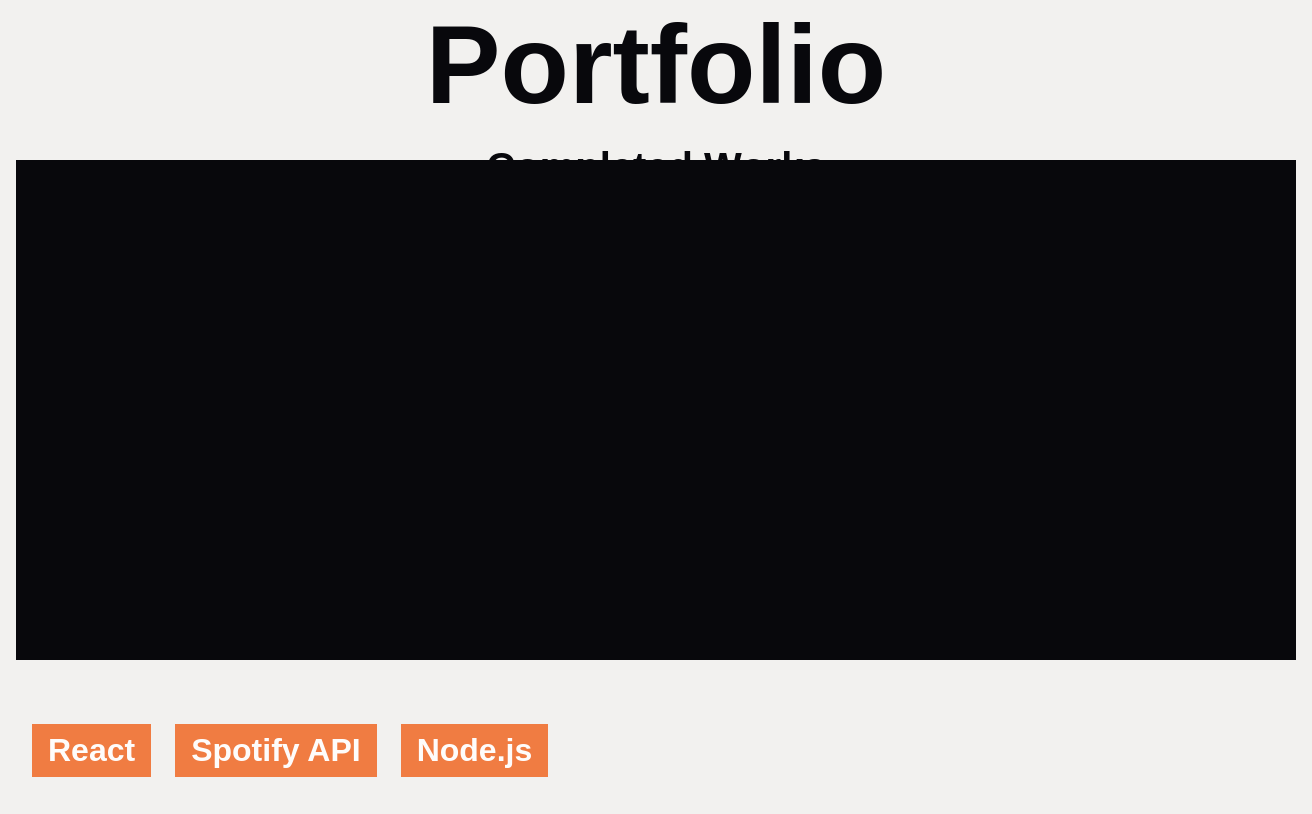
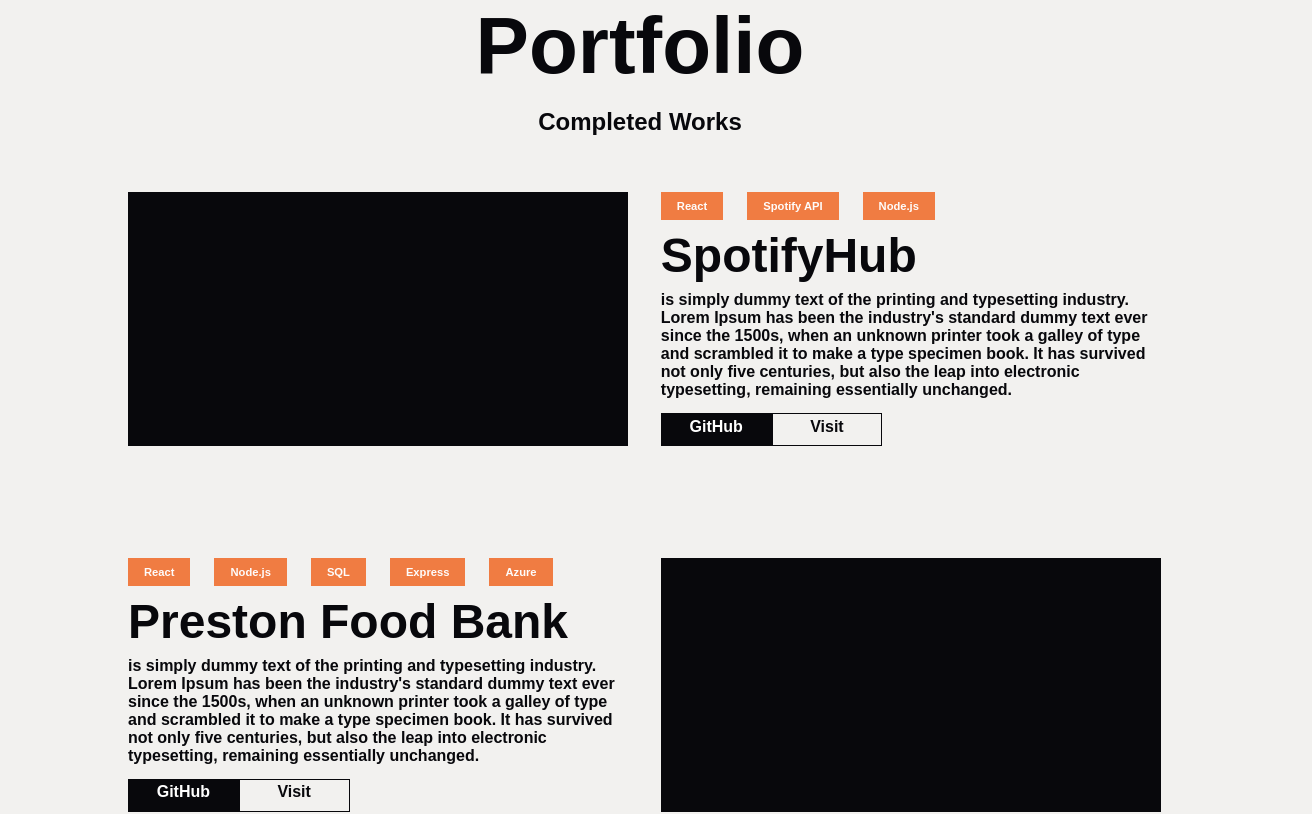
Before and after one commit to Sam-Carson/portfolio2022, a React (Create React App) app: page /test in a window 1280 px wide. Shown: the top 814 px of the page, 1312 px wide, since content can reach past the window. Built offline with nearby package versions, Linux system fonts and the light colour scheme; a web font is replaced by a local one.

Commit message:
portfolio section is complete from mobile thru laptop. Working on laptopLarge and above

```diff
--- a/public/index.css
+++ b/public/index.css
@@ -1,5 +1,4 @@
 body {
   background-color: #f2f1ef;
   margin: 0; /*IMPORTANT: prevents margin around entire root*/
-  /* overflow: hidden; */
 }
--- a/src/Variables/Variables.scss
+++ b/src/Variables/Variables.scss
@@ -26,7 +26,7 @@
   "desktop": 2560px,
 ) !default;
 
-@mixin responsive-test {
+@mixin responsive {
   @include phoneSmall() {
     @include mobile-flex;
   }
@@ -37,13 +37,10 @@
     @include mobile-flex;
   }
   @include laptop() {
-    @include mobile-flex;
   }
   @include laptopLarge() {
-    @include mobile-flex;
   }
   @include desktop() {
-    @include mobile-flex;
   }
 }
 
--- a/src/components/Works.js
+++ b/src/components/Works.js
@@ -12,7 +12,7 @@
         <div className="project-container">
           <div className="img-tester"></div>
           <div className="project-tech-container">
-            <div className="project-tech">React</div>
+            <div className="project-tech first-tech">React</div>
             <div className="project-tech">Spotify API</div>
             <div className="project-tech">Node.js</div>
           </div>
@@ -37,12 +37,13 @@
       </div>
       <div className="works-container">
         <div className="project-container">
-          <div className="img-tester"></div>
-          <div className="project-tech-container">
-            <div className="project-tech">React</div>
-            <div className="project-tech">Azure</div>
+          <div className="img-tester img-tester-img-right"></div>
+          <div className="project-tech-container project-tech-container-img-right">
+            <div className="project-tech first-tech">React</div>
             <div className="project-tech">Node.js</div>
             <div className="project-tech">SQL</div>
+            <div className="project-tech">Express</div>
+            <div className="project-tech">Azure</div>
           </div>
           <h3>Preston Food Bank</h3>
           <p>
@@ -53,11 +54,11 @@
             centuries, but also the leap into electronic typesetting, remaining
             essentially unchanged.
           </p>
-          <div className="hero-btn-container">
-            <div className="hero-resume-btn">
-              <a href="https://github.com/Sam-Carson/spotifyHub">GitHub</a>
+          <div className="links-btn-container">
+            <div className="links-github-btn">
+              <a href="/c">GitHub</a>
             </div>
-            <div className="hero-contact-btn">
+            <div className="links-visit-btn">
               <a href="/contact">Visit</a>
             </div>
           </div>
--- a/src/pages/Home.js
+++ b/src/pages/Home.js
@@ -2,6 +2,7 @@
 import Hero from "../components/Hero";
 import Navbar from "../components/Navbar";
 import Ticker from "../components/Ticker";
+import Works from "../components/Works";
 
 export default function Home() {
   return (
@@ -9,6 +10,7 @@
       <Navbar />
       <Hero />
       <Ticker />
+      <Works />
     </div>
   );
 }
--- a/src/styles/Ticker/Ticker.css
+++ b/src/styles/Ticker/Ticker.css
@@ -3,6 +3,12 @@
   height: 30vh;
   width: 100%;
   margin-top: 1rem;
+  overflow: hidden;
+}
+@media (min-width: 1024px) {
+  section {
+    height: 25vh;
+  }
 }
 
 .ticker-banner {
@@ -58,6 +64,7 @@
 }
 
 .marquee {
+  padding-top: 1rem;
   display: -webkit-inline-box;
   justify-content: space-between;
   transform: rotate(-1deg) translateX(-1rem);
--- a/src/styles/Ticker/Ticker.scss
+++ b/src/styles/Ticker/Ticker.scss
@@ -4,6 +4,10 @@
   height: 30vh;
   width: 100%;
   margin-top: 1rem;
+  overflow: hidden;
+  @include laptop {
+    height: 25vh;
+  }
 }
 
 .ticker-banner {
@@ -44,6 +48,7 @@
 }
 
 .marquee {
+  padding-top: 1rem;
   display: -webkit-inline-box;
   justify-content: space-between;
   transform: rotate(-1deg) translateX(-1rem);
--- a/src/styles/Works/Works.css
+++ b/src/styles/Works/Works.css
@@ -22,22 +22,17 @@
     flex-direction: column;
   }
 }
+@media (min-width: 768px) {
+  .works-section {
+    padding: 0 8%;
+    margin: auto;
+  }
+}
 @media (min-width: 1024px) {
   .works-section {
-    display: flex;
-    flex-direction: column;
-  }
-}
-@media (min-width: 1440px) {
-  .works-section {
-    display: flex;
-    flex-direction: column;
-  }
-}
-@media (min-width: 2560px) {
-  .works-section {
-    display: flex;
-    flex-direction: column;
+    width: 80%;
+    padding: 0;
+    margin: auto;
   }
 }
 
@@ -46,6 +41,31 @@
   height: 500px;
   background-color: #08080c;
 }
+@media (min-width: 768px) {
+  .img-tester {
+    margin-top: 2rem;
+  }
+}
+@media (min-width: 1024px) {
+  .img-tester {
+    width: 500px;
+    height: 100%;
+    margin-top: 0;
+    grid-row-start: 1;
+    grid-row-end: 5;
+  }
+}
+@media (min-width: 1440px) {
+  .img-tester {
+    width: 550px;
+  }
+}
+
+@media (min-width: 1024px) {
+  .img-tester-img-right {
+    grid-column-start: 2;
+  }
+}
 
 .works-header {
   width: 100%;
@@ -53,11 +73,23 @@
   display: flex;
   flex-direction: column;
 }
+@media (min-width: 768px) {
+  .works-header {
+    margin-bottom: 3rem;
+  }
+}
 
 .works-header h3 {
   font-size: 7rem;
   margin: 0;
   text-align: center;
+}
+@media (min-width: 1024px) {
+  .works-header h3 {
+    font-size: 5rem;
+    grid-row-start: 2;
+    grid-row-end: 2;
+  }
 }
 
 .works-header p {
@@ -66,20 +98,70 @@
   text-align: center;
   font-size: 2.5rem;
 }
+@media (min-width: 1024px) {
+  .works-header p {
+    font-size: 1.5rem;
+  }
+}
 
 .project-container {
   margin-top: 3rem;
+}
+@media (min-width: 768px) {
+  .project-container {
+    margin-top: 5rem;
+  }
+}
+@media (min-width: 1024px) {
+  .project-container {
+    margin: 3rem 0 2rem 0;
+    display: grid;
+    grid-template-columns: 50% 50%;
+    gap: 0.5rem;
+    -moz-column-gap: 1.3rem;
+         column-gap: 1.3rem;
+  }
+}
+@media (min-width: 1440px) {
+  .project-container {
+    row-gap: 1.2rem;
+  }
 }
 
 .project-container h3 {
   font-size: 8rem;
   margin: 1.7rem 0;
 }
+@media (min-width: 1024px) {
+  .project-container h3 {
+    font-size: 3rem;
+    margin: 0;
+  }
+}
+
+.project-container p {
+  font-size: 1.5rem;
+}
+@media (min-width: 1024px) {
+  .project-container p {
+    grid-row-start: 3;
+    grid-row-end: 3;
+    font-size: 1rem;
+    margin: 0;
+  }
+}
 
 .project-tech-container {
   display: flex;
   flex-direction: row;
   margin-top: 4rem;
+}
+@media (min-width: 1024px) {
+  .project-tech-container {
+    grid-row-start: 1;
+    grid-row-end: 1;
+    margin-top: 0;
+  }
 }
 
 .project-tech {
@@ -95,6 +177,17 @@
   margin: 0 0.5rem 0 1rem;
   font-size: 2rem;
 }
+@media (min-width: 1024px) {
+  .project-tech {
+    font-size: 0.7rem;
+  }
+}
+
+@media (min-width: 1024px) {
+  .first-tech {
+    margin-left: 0;
+  }
+}
 
 .works-container {
   height: -webkit-fit-content;
@@ -102,13 +195,24 @@
   height: fit-content;
   display: flex;
   flex-direction: column;
-  margin-top: 3rem;
+}
+@media (min-width: 1024px) {
+  .works-container {
+    margin-top: 2rem;
+  }
 }
 
 .links-btn-container {
   display: flex;
   margin-top: 2rem;
   flex-direction: row;
+}
+@media (min-width: 1024px) {
+  .links-btn-container {
+    grid-row-start: 4;
+    grid-row-end: 4;
+    margin-top: 0.4rem;
+  }
 }
 
 .links-github-btn,
@@ -119,12 +223,18 @@
   height: 5rem;
   text-align: center;
 }
+@media (min-width: 1024px) {
+  .links-github-btn,
+.links-visit-btn {
+    height: 1.5rem;
+    width: 20%;
+    padding: 0.2rem;
+  }
+}
 
 .links-github-btn {
   background-color: #08080c;
   color: #fefcfb;
-  width: 45%;
-  height: 5rem;
 }
 
 .links-btn-container .links-visit-btn a,
@@ -132,6 +242,12 @@
   color: white;
   text-decoration: none;
   font-size: 2.7rem;
+}
+@media (min-width: 1024px) {
+  .links-btn-container .links-visit-btn a,
+.links-btn-container .links-github-btn a {
+    font-size: 1rem;
+  }
 }
 
 .links-btn-container .links-github-btn a:hover {
--- a/src/styles/Works/Works.scss
+++ b/src/styles/Works/Works.scss
@@ -4,13 +4,42 @@
   width: 100%;
   height: 70vh;
   padding: 0rem 1rem;
-  @include responsive-test;
+  @include responsive;
+  @include tablet {
+    padding: 0 8%;
+    margin: auto;
+  }
+  @include laptop {
+    width: 80%;
+    padding: 0;
+    margin: auto;
+  }
 }
 
+// ^1024px becomes grid item 1
 .img-tester {
   width: 100%;
   height: 500px;
   background-color: $black;
+  @include tablet {
+    margin-top: 2rem;
+  }
+  @include laptop {
+    width: 500px;
+    height: 100%;
+    margin-top: 0;
+    grid-row-start: 1;
+    grid-row-end: 5;
+  }
+  @include laptopLarge {
+    width: 550px;
+  }
+}
+
+.img-tester-img-right {
+  @include laptop {
+    grid-column-start: 2;
+  }
 }
 
 .works-header {
@@ -18,12 +47,20 @@
   height: 8vh;
   display: flex;
   flex-direction: column;
+  @include tablet {
+    margin-bottom: 3rem;
+  }
 }
 
 .works-header h3 {
   font-size: 7rem;
   margin: 0;
   text-align: center;
+  @include laptop {
+    font-size: 5rem;
+    grid-row-start: 2;
+    grid-row-end: 2;
+  }
 }
 
 .works-header p {
@@ -31,21 +68,57 @@
   margin-top: 1rem;
   text-align: center;
   font-size: 2.5rem;
+  @include laptop {
+    font-size: 1.5rem;
+  }
 }
 
+// ^1024px becomes grid container
 .project-container {
   margin-top: 3rem;
+  @include tablet {
+    margin-top: 5rem;
+  }
+  @include laptop {
+    margin: 3rem 0 2rem 0;
+    display: grid;
+    grid-template-columns: 50% 50%;
+    gap: 0.5rem;
+    column-gap: 1.3rem;
+  }
+  @include laptopLarge {
+    row-gap: 1.2rem;
+  }
 }
 
 .project-container h3 {
   font-size: 8rem;
   margin: 1.7rem 0;
+  @include laptop {
+    font-size: 3rem;
+    margin: 0;
+  }
+}
+
+.project-container p {
+  font-size: 1.5rem;
+  @include laptop {
+    grid-row-start: 3;
+    grid-row-end: 3;
+    font-size: 1rem;
+    margin: 0;
+  }
 }
 
 .project-tech-container {
   display: flex;
   flex-direction: row;
   margin-top: 4rem;
+  @include laptop {
+    grid-row-start: 1;
+    grid-row-end: 1;
+    margin-top: 0;
+  }
 }
 
 .project-tech {
@@ -56,19 +129,35 @@
   color: $white;
   margin: 0 0.5rem 0 1rem;
   font-size: 2rem;
+  @include laptop {
+    font-size: 0.7rem;
+  }
+}
+
+.first-tech {
+  @include laptop {
+    margin-left: 0;
+  }
 }
 
 .works-container {
   height: fit-content;
   display: flex;
   flex-direction: column;
-  margin-top: 3rem;
+  @include laptop {
+    margin-top: 2rem;
+  }
 }
 
 .links-btn-container {
   display: flex;
   margin-top: 2rem;
   flex-direction: row;
+  @include laptop {
+    grid-row-start: 4;
+    grid-row-end: 4;
+    margin-top: 0.4rem;
+  }
 }
 
 .links-github-btn,
@@ -78,13 +167,16 @@
   width: 45%;
   height: 5rem;
   text-align: center;
+  @include laptop {
+    height: 1.5rem;
+    width: 20%;
+    padding: 0.2rem;
+  }
 }
 
 .links-github-btn {
   background-color: $black;
   color: $white;
-  width: 45%;
-  height: 5rem;
 }
 
 .links-btn-container .links-visit-btn a,
@@ -92,6 +184,9 @@
   color: white;
   text-decoration: none;
   font-size: 2.7rem;
+  @include laptop {
+    font-size: 1rem;
+  }
 }
 
 .links-btn-container .links-github-btn a:hover {
```
Also changed, not shown: 2 other files (tests, documents, lock files or other folders).
